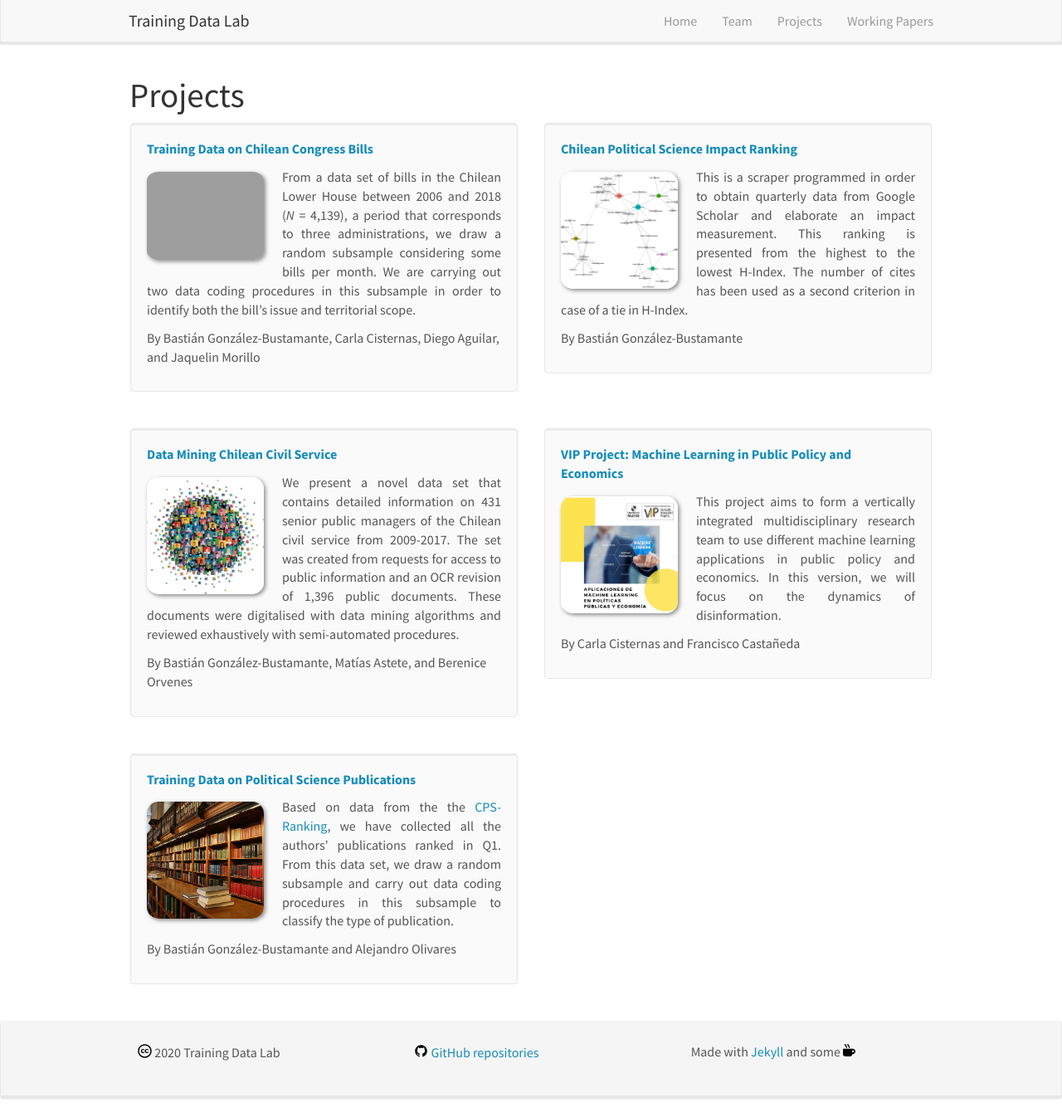
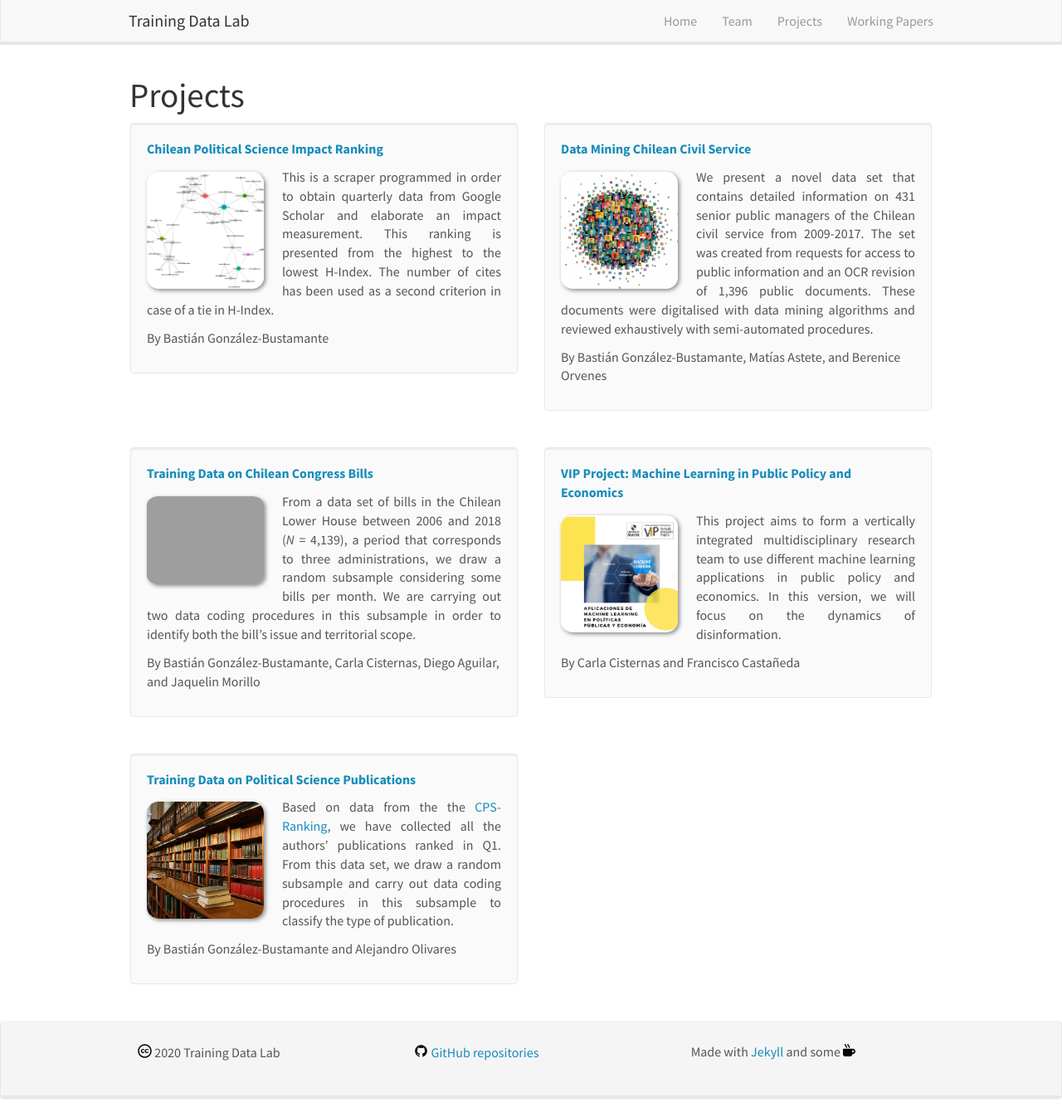
Before and after one commit to training-datalab/old-training-datalab.com, a Jekyll site: the page built from _pages/projects.md, in a window 1280 px wide and 1346 px high. Shown: the whole window at 83% size. Built offline with Jekyll 4.4.1, drawn with Linux system fonts in a browser that asks for light colours; nearby versions of some CDN libraries; some of the changed lines change nothing that is shown.

Commit message:
Update projects.yml

```diff
--- a/_data/projects.yml
+++ b/_data/projects.yml
@@ -1,13 +1,3 @@
-- title: "Training Data on Chilean Congress Bills"
-  image: Congreso_Nacional_de_Chile.jpg
-  description: From a data set of bills in the Chilean Lower House between 2006 and 2018 (<em>N</em> = 4,139), a period that corresponds to three administrations, we draw a random subsample considering some bills per month. We are carrying out two data coding procedures in this subsample in order to identify both the bill’s issue and territorial scope.
-  authors: Bastián González-Bustamante, Carla Cisternas, Diego Aguilar, and Jaquelin Morillo
-  link:
-    url: https://training-datalab.com/projects/chilean-congress-bills
-    display: See Project
-  highlight: 1
-  news2:
-
 - title: "Chilean Political Science Impact Ranking"
   image: CPS-Ranking.png
   description: This is a scraper programmed in order to obtain quarterly data from Google Scholar and elaborate an impact measurement. This ranking is presented from the highest to the lowest H-Index. The number of cites has been used as a second criterion in case of a tie in H-Index.
@@ -24,6 +14,16 @@
   authors: Bastián González-Bustamante, Matías Astete, and Berenice Orvenes
   link:
     url: https://training-datalab.com/projects/chilean-civil-service
+    display: See Project
+  highlight: 1
+  news2:
+
+- title: "Training Data on Chilean Congress Bills"
+  image: Congreso_Nacional_de_Chile.jpg
+  description: From a data set of bills in the Chilean Lower House between 2006 and 2018 (<em>N</em> = 4,139), a period that corresponds to three administrations, we draw a random subsample considering some bills per month. We are carrying out two data coding procedures in this subsample in order to identify both the bill’s issue and territorial scope.
+  authors: Bastián González-Bustamante, Carla Cisternas, Diego Aguilar, and Jaquelin Morillo
+  link:
+    url: https://training-datalab.com/projects/chilean-congress-bills
     display: See Project
   highlight: 1
   news2:
```
